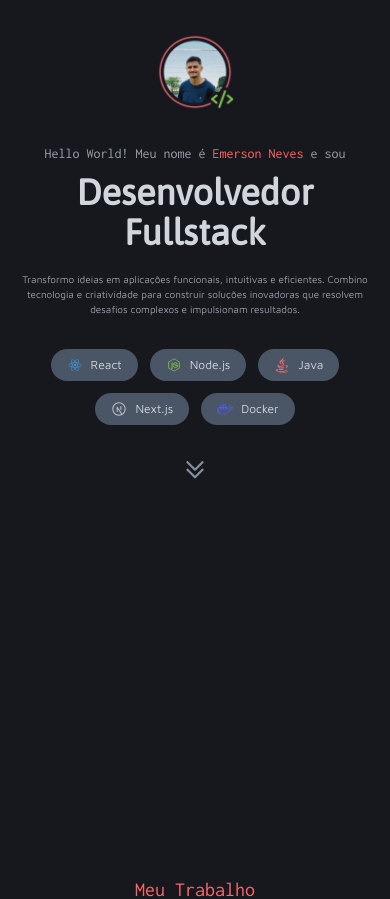
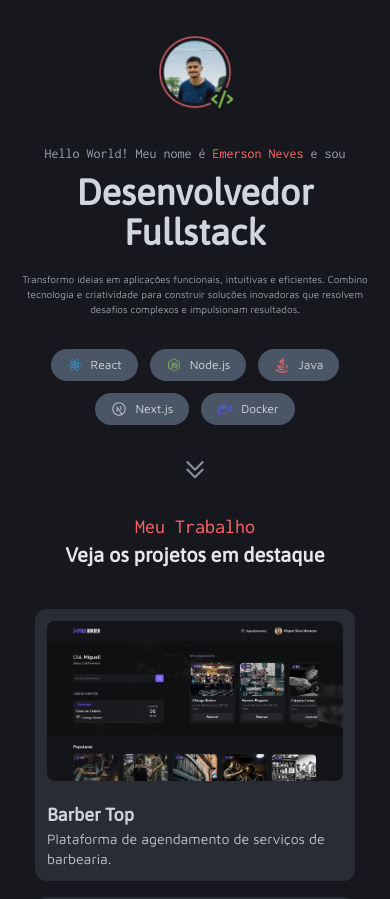
Before and after one commit to emerss001/portfolio, a React (Vite) app: page / in a window 390 px wide. Shown: the top 899 px of the page. Built offline with nearby package versions, Linux system fonts and the light colour scheme.

Commit message:
ajustando responsividade

```diff
--- a/src/components/contatcs.tsx
+++ b/src/components/contatcs.tsx
@@ -3,8 +3,8 @@ import TitleSection from "./ui/title-section";
 
 const Contacts = () => {
     return (
-        <div className="h-screen relative bg-cover bg-center bg-fixed bg-[url(Background_Contacts.png)] flex flex-col items-center">
-            <div className="absolute top-1/2 left-1/2 -translate-x-1/2 -translate-y-1/2 z-10 flex flex-col items-center justify-center">
+        <div className="bg-cover bg-center bg-fixed bg-[url(Background_Contacts.png)] flex flex-col items-center">
+            <div className="my-8 z-10 flex flex-col items-center justify-center">
                 <TitleSection
                     title={"Contato"}
                     subtitle={"Gostou do meu trabalho?"}
--- a/src/components/intro.tsx
+++ b/src/components/intro.tsx
@@ -2,9 +2,9 @@ import Stack from "./ui/stack";
 
 const Intro = () => {
     return (
-        <div className="h-screen mt-8 relative flex justify-center elative bg-cover bg-center bg-fixed xl:bg-[url(Background_Intro.png)]">
+        <div className="mb-8 mt-8 relative flex justify-center elative bg-cover bg-center bg-fixed xl:bg-[url(Background_Intro.png)]">
             {/* <div className="h-screen relative bg-cover bg-center bg-fixed  items-center justify-center flex flex-col"> */}
-            <div className="absolute z-10 flex flex-col items-center justify-center">
+            <div className="z-10 flex flex-col items-center justify-center">
                 <img src="Avatar.png" className="h-20 w-20" />
                 <div className="text-center mt-8 w-[90%]">
                     <p className="text-sm text-gray-400 font-Inconsolata font-normal mb-2">
```
